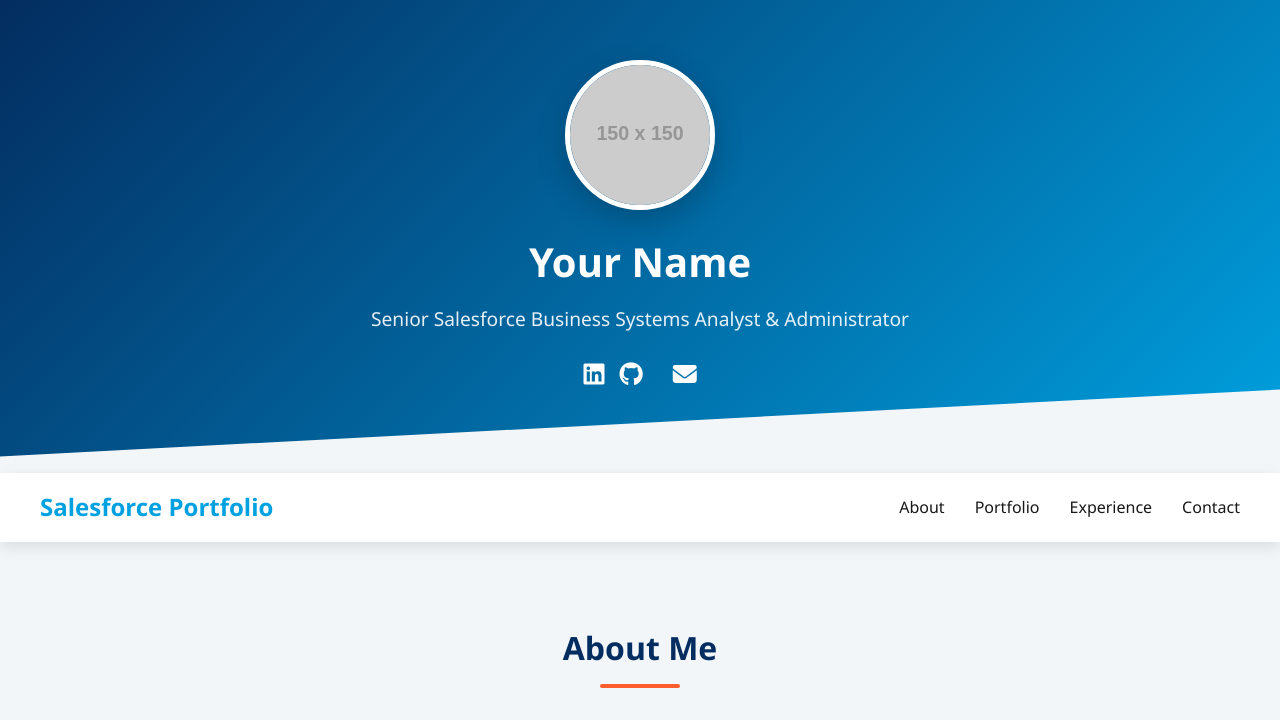
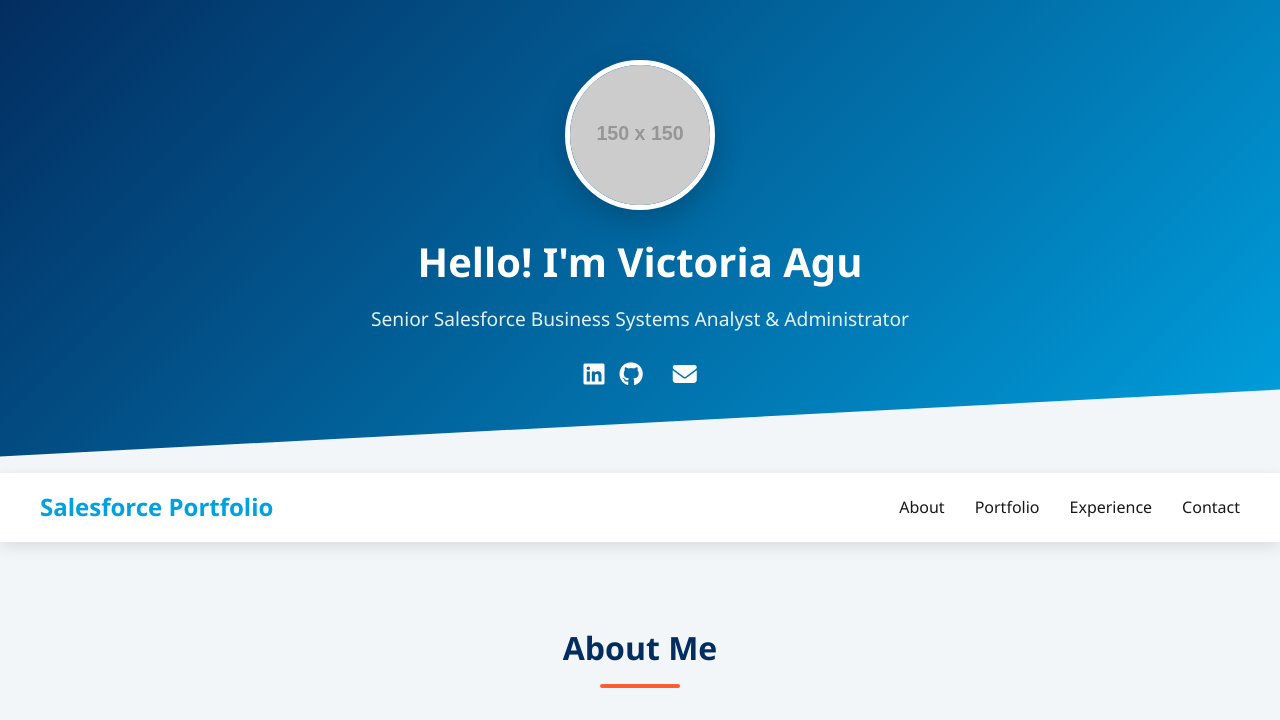
Before and after one commit to Vagu-star/Victoria, a plain HTML site: page index.html in a window 1280 px wide. Shown: the top 720 px of the page. Drawn offline with Linux system fonts and the light colour scheme; placeholder pictures from the web are drawn by us; some icons are missing.

Commit message:
Update index.html

```diff
--- a/index.html
+++ b/index.html
@@ -629,7 +629,7 @@
         <div class="container">
             <div class="header-content">
                 <img src="https://via.placeholder.com/150" alt="Profile Image" class="profile-img">
-                <h1>Your Name</h1>
+                <h1>Hello! I'm Victoria Agu</h1>
                 <p class="tagline">Senior Salesforce Business Systems Analyst & Administrator</p>
                 <div class="social-links">
                     <a href="#"><i class="fab fa-linkedin"></i></a>
```
